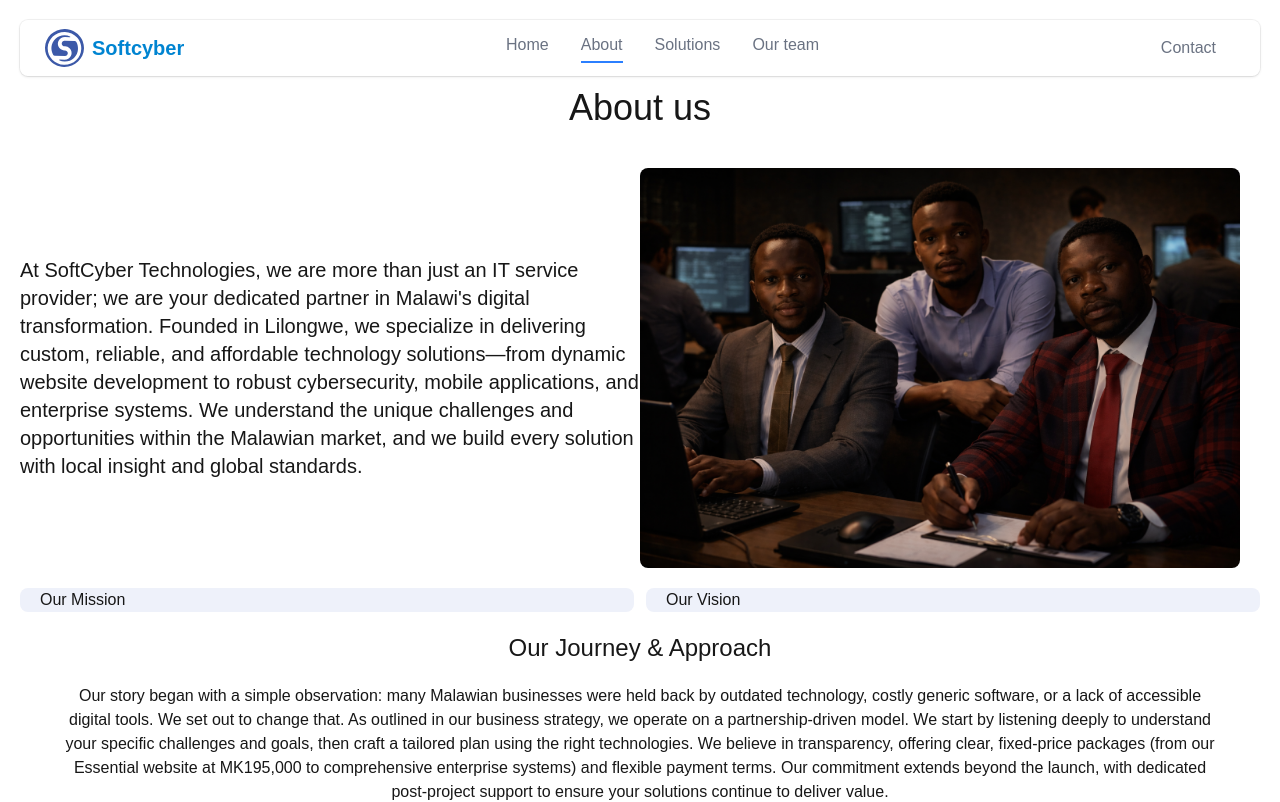
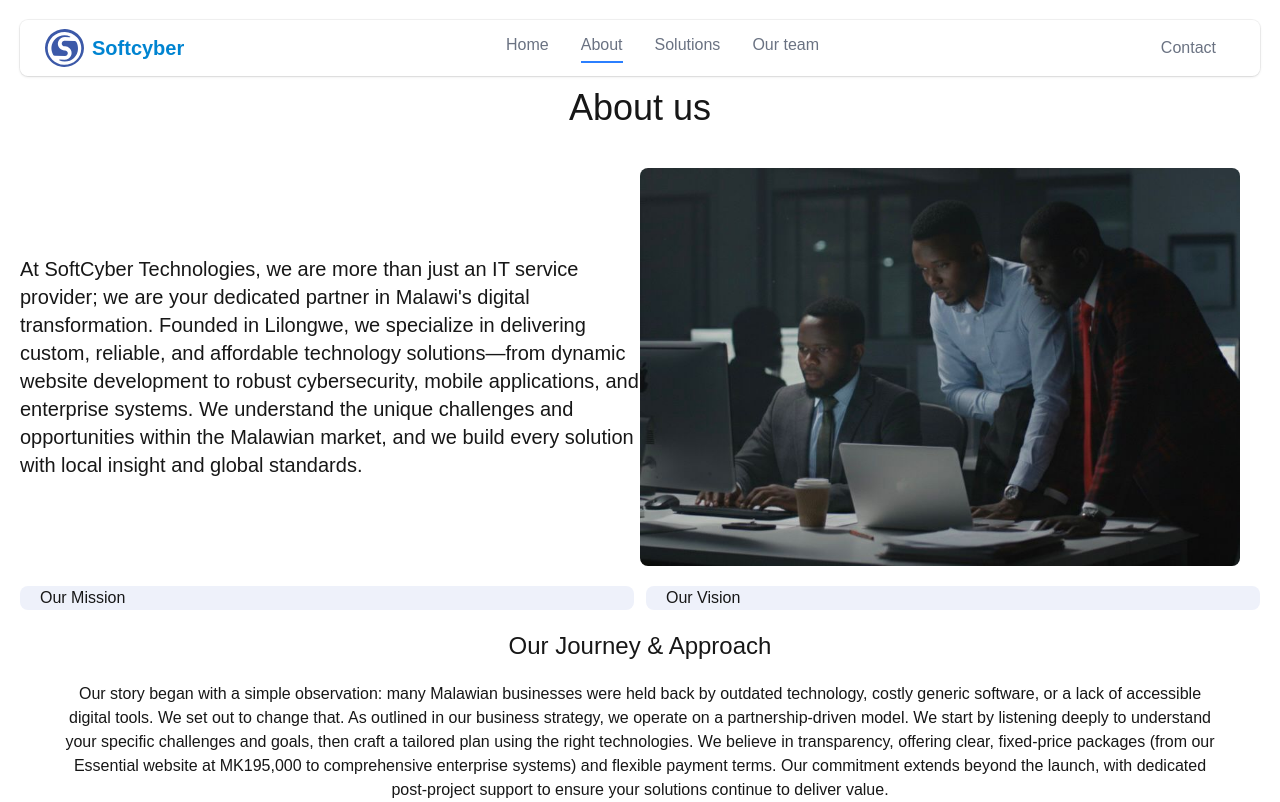
Before and after one commit to Caleb2-0/softcyber, a Next.js app: page /about in a window 1280 px wide. Shown: the top 802 px of the page. Built offline with nearby package versions, Linux system fonts and the light colour scheme.

Commit message:
updated input on contact page

```diff
--- a/app/about/page.jsx
+++ b/app/about/page.jsx
@@ -6,16 +6,16 @@ import { motion } from 'framer-motion'
 const page = () => {
   return (
     <div className='w-full'>
+      <h2 className='text-center text-4xl mb-10'>About us</h2>
       <motion.div initial={{ opacity: 0, y: 30 }}
       whileInView={{ opacity: 1, y: 0 }}
       viewport={{ once: false }}
       transition={{ duration: 0.8 }}>
-        <h2 className='text-center text-4xl mb-10'>About us</h2>
         <div className='flex flex-col items-center md:flex-row text-center md:text-left justify-between w-full h-fit'>
           <div className='w-full'>
             <p className='text-xl'>At SoftCyber Technologies, we are more than just an IT service provider; we are your dedicated partner in Malawi's digital transformation. Founded in Lilongwe, we specialize in delivering custom, reliable, and affordable technology solutions—from dynamic website development to robust cybersecurity, mobile applications, and enterprise systems. We understand the unique challenges and opportunities within the Malawian market, and we build every solution with local insight and global standards.</p>
           </div>
-          <div className='w-full'><Image src="/team/team.png" alt='softcerber team' width={600} height={200} className='rounded-lg'/></div>
+          <div className='w-full'><Image src="/team/team.jpeg" alt='softcerber team' width={600} height={200} className='rounded-lg'/></div>
         </div>
       </motion.div>
 
--- a/app/components/SolutionsSection.tsx
+++ b/app/components/SolutionsSection.tsx
@@ -16,7 +16,7 @@ export default function SolutionsSection() {
   const [selected, setSelected] = useState<SelectedProduct | null>(null);
 
   return (
-    <section className="mx-auto max-w-7xl px-6 py-8">
+    <section className="mx-auto max-w-7xl px-6 mb-10">
       <h2 className="text-center text-4xl mb-10">Our Solutions</h2>
       <div className="space-y-16">
         {solutionsData.map((category) => (
--- a/app/contact/modules/float.tsx
+++ b/app/contact/modules/float.tsx
@@ -23,7 +23,8 @@ export default function FloatingInput({
           w-full
           px-[4px] py-[7px]
           text-[16px]
-          text-white
+          text-black
+          dark:text-white
           bg-transparent
           border border-[#86bfff]
           dark:border-gray-400
```
Also changed, not shown: public/team/team.jpeg (added), public/team/team.png (deleted).
